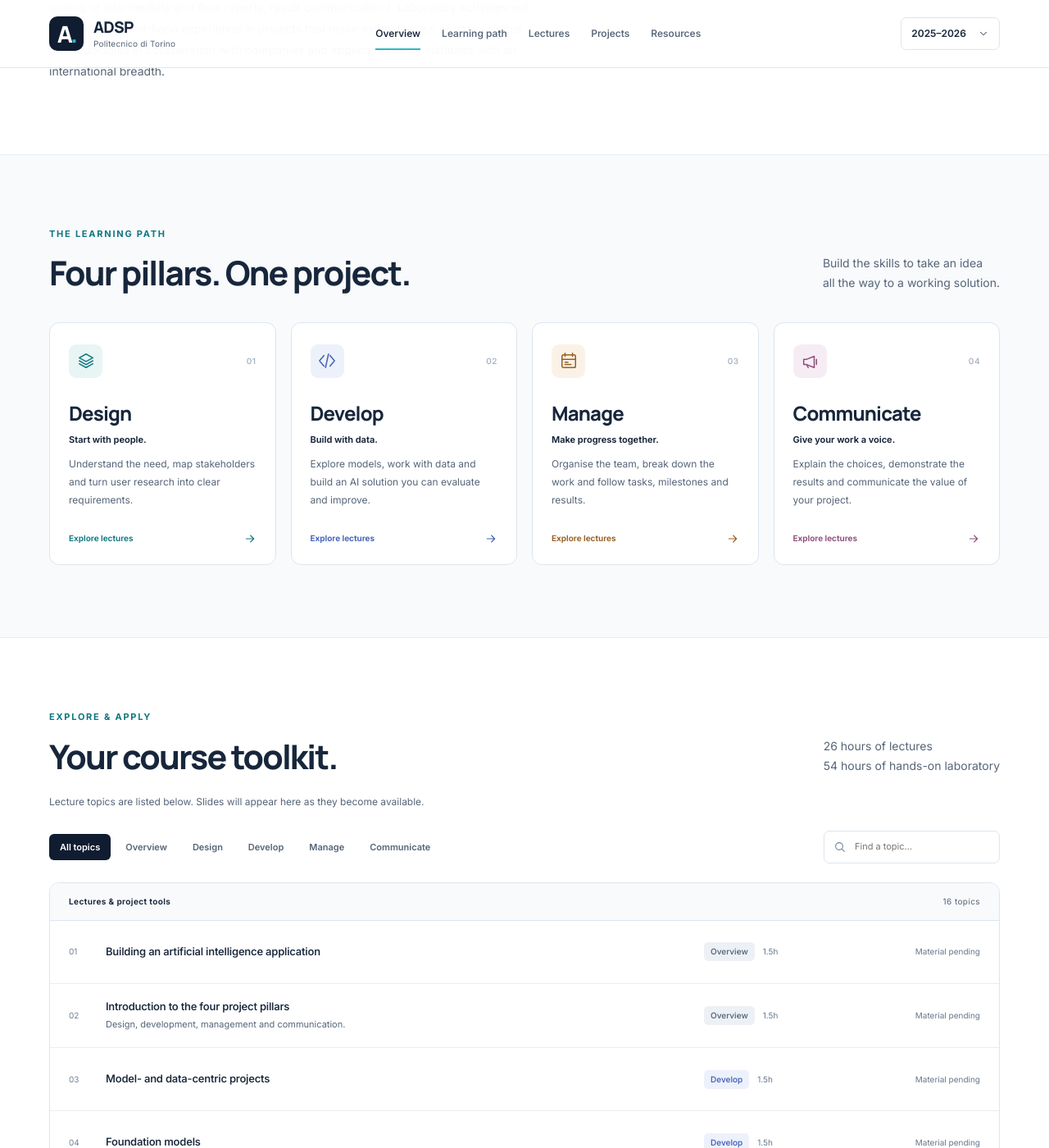
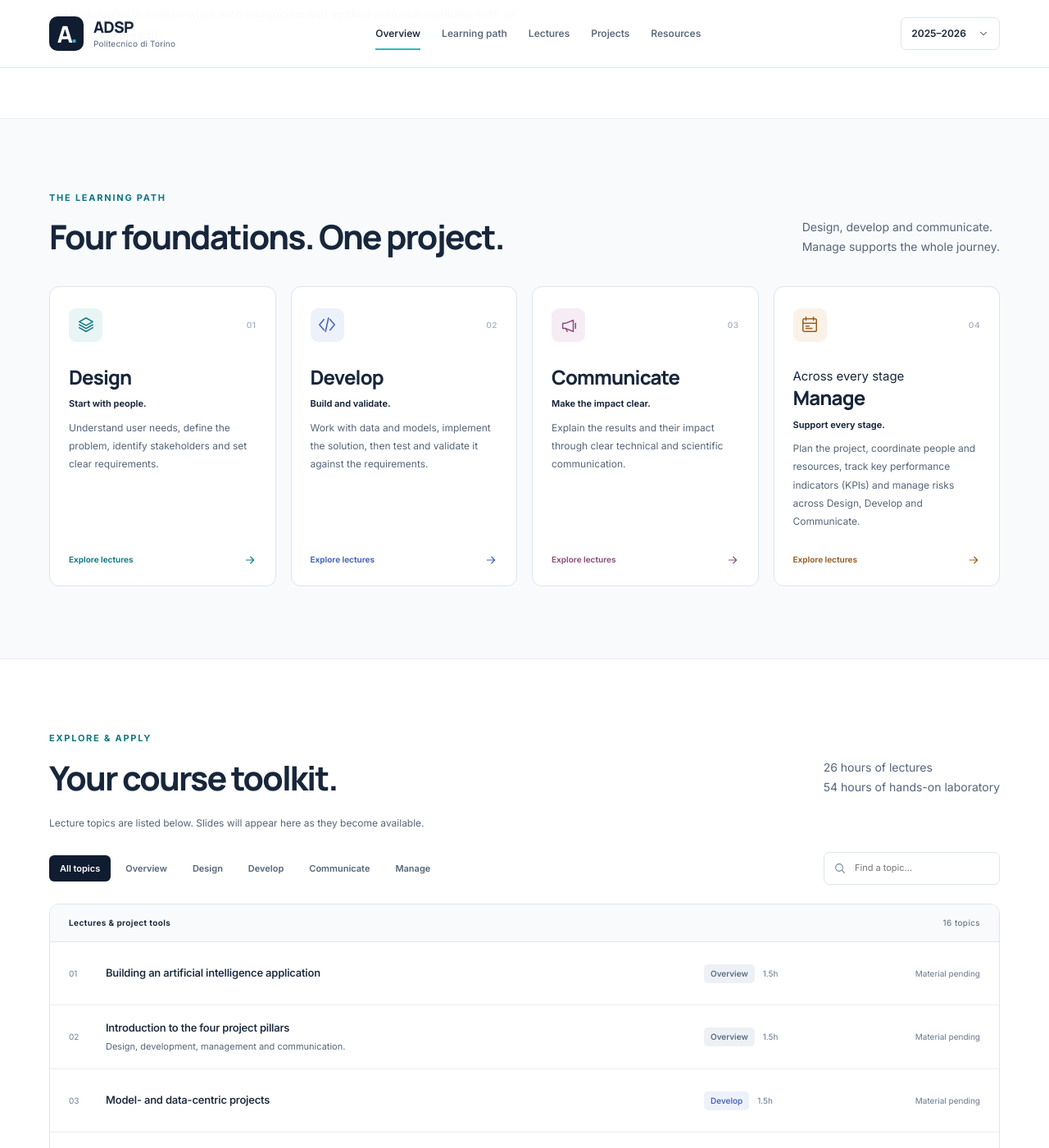
Before and after one commit to adsp-polito/adsp-polito.github.io, a Jekyll site: the page built from README.md, in a window 1280 px wide and 1400 px high, scrolled down 1308 px. Shown: the whole window at 82% size. Built offline with Jekyll 4.4.1, drawn with Linux system fonts in a browser that asks for light colours; some of the changed text lies outside the part shown.

Commit message:
Use the four-foundations model throughout the current course
Update the hero introduction, learning path, lecture filter labels and empty-result wording for 2025–2026. Place Manage across the three main foundations and preserve the archived framework.

```diff
--- a/_layouts/course.html
+++ b/_layouts/course.html
@@ -2,6 +2,8 @@
 layout: default
 ---
 {% assign course = site.data.courses[page.edition] %}
+{% assign mindset = site.data.pillars %}
+{% if course.current %}{% assign mindset = site.data.foundations %}{% endif %}
 <section class="hero" aria-labelledby="course-title">
   <span class="legacy-anchor" id="applied-data-science-project-adsp-{{ course.code | downcase }}{% if course.credits %}---{{ course.credits }}-cfu{% endif %}"></span>
   <div class="container">
@@ -10,21 +12,10 @@ layout: default
       <div class="hero-copy">
         <h1 id="course-title">Applied Data<br>Science Project<span>.</span></h1>
         <p class="hero-tagline">From AI concepts to<br><strong>real-world solutions.</strong></p>
-        <p class="hero-intro">Learn to design, develop, manage and communicate an AI project through hands-on collaboration.</p>
+        <p class="hero-intro">{% if course.current %}Learn to design, develop and communicate an AI project, with management supporting every step.{% else %}Learn to design, develop, manage and communicate an AI project through hands-on collaboration.{% endif %}</p>
         <div class="hero-actions"><a class="button button-primary" href="#lectures">Explore the course {% include icon.html name='arrow' %}</a><a class="hero-secondary" href="#projects">See student projects {% include icon.html name='external' %}</a></div>
       </div>
-      <div class="project-model" role="img" aria-label="An AI project connects four pillars: Design for people and purpose, Develop with data and models, Manage teams and milestones, Communicate results and impact.">
-        <div class="model-label"><span class="status-dot"></span>The project mindset</div>
-        <div class="model-canvas">
-          <svg class="model-connectors" viewBox="0 0 400 300" aria-hidden="true" focusable="false"><defs><marker id="arrowhead" markerWidth="6" markerHeight="6" refX="5" refY="3" orient="auto"><path d="M0 0L6 3L0 6" fill="currentColor"/></marker></defs><path d="M151 59H246M327 100V198M247 241H153M73 199V101" marker-end="url(#arrowhead)"/><path class="model-inner" d="M106 86L172 131M294 86L228 131M106 214L172 169M294 214L228 169"/></svg>
-          <div class="model-node node-design"><span class="node-number">01</span>{% include icon.html name='design' %}<strong>Design</strong><small>People & purpose</small></div>
-          <div class="model-node node-develop"><span class="node-number">02</span>{% include icon.html name='develop' %}<strong>Develop</strong><small>Data & models</small></div>
-          <div class="model-centre"><span>Your</span><strong>AI project</strong></div>
-          <div class="model-node node-manage"><span class="node-number">03</span>{% include icon.html name='manage' %}<strong>Manage</strong><small>Teams & milestones</small></div>
-          <div class="model-node node-communicate"><span class="node-number">04</span>{% include icon.html name='communicate' %}<strong>Communicate</strong><small>Results & impact</small></div>
-        </div>
-        <p>A real problem. Your team. An AI solution.</p>
-      </div>
+      {% include project-mindset.html %}
     </div>
     <dl class="course-facts">
       {% if course.credits %}<div><dt>Course credits</dt><dd>{{ course.credits }} <span>CFU</span></dd></div>{% else %}<div><dt>Course code</dt><dd class="fact-code">{{ course.code }}</dd></div>{% endif %}
@@ -45,8 +36,8 @@ layout: default
 </section>
 
 <section class="section pillars-section" id="learning-path" aria-labelledby="pillars-title">
-  <div class="container"><div class="section-heading"><div><span class="eyebrow">The learning path</span><h2 id="pillars-title">Four pillars. One project.</h2></div><p>Build the skills to take an idea<br>all the way to a working solution.</p></div>
-    <div class="pillar-grid">{% for pillar in site.data.pillars %}<a class="pillar-card pillar-{{ pillar.id }}" href="#lectures" data-pillar-link="{{ pillar.id }}"><div class="pillar-top"><span class="pillar-icon">{% include icon.html name=pillar.id %}</span><span class="pillar-number">{{ pillar.number }}</span></div><h3>{{ pillar.name }}</h3><strong>{{ pillar.question }}</strong><p>{{ pillar.description }}</p><span class="pillar-link">Explore lectures {% include icon.html name='arrow' %}</span></a>{% endfor %}</div>
+  <div class="container"><div class="section-heading"><div><span class="eyebrow">The learning path</span><h2 id="pillars-title">Four {% if course.current %}foundations{% else %}pillars{% endif %}. One project.</h2></div><p>{% if course.current %}Design, develop and communicate.<br> Manage supports the whole journey.{% else %}Build the skills to take an idea<br>all the way to a working solution.{% endif %}</p></div>
+    <div class="pillar-grid{% if course.current %} foundation-grid{% endif %}">{% for pillar in mindset %}<a class="pillar-card pillar-{{ pillar.id }}{% if course.current and pillar.id == 'manage' %} foundation-management{% endif %}" href="#lectures" data-pillar-link="{{ pillar.id }}"><div class="pillar-top"><span class="pillar-icon">{% include icon.html name=pillar.id %}</span><span class="pillar-number">{{ pillar.number }}</span></div>{% if course.current and pillar.id == 'manage' %}<span class="foundation-scope">Across every stage</span>{% endif %}<h3>{{ pillar.name }}</h3><strong>{{ pillar.question }}</strong><p>{{ pillar.description }}</p><span class="pillar-link">Explore lectures {% include icon.html name='arrow' %}</span></a>{% endfor %}</div>
   </div>
 </section>
 
@@ -56,13 +47,13 @@ layout: default
     <div class="section-heading"><div><span class="eyebrow">Explore & apply</span><h2 id="lectures-title">Your course toolkit.</h2></div><p>{% if course.lecture_hours %}{{ course.lecture_hours }} hours of lectures{% else %}Concepts, methods and practical tools{% endif %}<br>{% if course.lab_hours %}{{ course.lab_hours }} hours of hands-on laboratory{% else %}for your data science project{% endif %}</p></div>
     {% if course.current %}<p class="resource-note">Lecture topics are listed below. Slides will appear here as they become available.</p>{% endif %}
     <div class="resource-tools" hidden>
-      <div class="filter-tabs" role="group" aria-label="Filter lectures by pillar"><button type="button" data-filter="all" class="is-active" aria-pressed="true">All topics</button><button type="button" data-filter="overview" aria-pressed="false">Overview</button>{% for pillar in site.data.pillars %}<button type="button" data-filter="{{ pillar.id }}" aria-pressed="false">{{ pillar.name }}</button>{% endfor %}</div>
+      <div class="filter-tabs" role="group" aria-label="Filter lectures by {% if course.current %}foundation{% else %}pillar{% endif %}"><button type="button" data-filter="all" class="is-active" aria-pressed="true">All topics</button><button type="button" data-filter="overview" aria-pressed="false">Overview</button>{% for pillar in mindset %}<button type="button" data-filter="{{ pillar.id }}" aria-pressed="false">{{ pillar.name }}</button>{% endfor %}</div>
       <label class="search-box">{% include icon.html name='search' %}<span class="sr-only">Search lecture topics</span><input type="search" id="lecture-search" placeholder="Find a topic…" autocomplete="off"></label>
     </div>
     <div class="resource-library">
       <div class="library-caption"><span>Lectures & project tools</span><span id="resource-count" role="status" aria-live="polite">{{ course.lectures.size }} topics</span></div>
       <ul class="resource-list">{% for lecture in course.lectures %}<li class="resource-row" data-pillar="{{ lecture.pillar }}"><span class="resource-number">{% if forloop.index < 10 %}0{% endif %}{{ forloop.index }}</span><div class="resource-title"><h3>{{ lecture.title | escape }}</h3>{% if lecture.description %}<p>{{ lecture.description | escape }}</p>{% endif %}</div><div class="resource-meta"><span class="pillar-tag tag-{{ lecture.pillar }}">{{ lecture.pillar | capitalize }}</span>{% if lecture.duration %}<span class="resource-duration">{{ lecture.duration }}</span>{% endif %}</div><div class="resource-links">{% if lecture.links.size > 0 %}{% for link in lecture.links %}<a href="{{ link.url | relative_url | escape }}" aria-label="{{ link.label | escape }}: {{ lecture.title | escape }}">{% include icon.html name='file' %}{{ link.label | escape }}</a>{% endfor %}{% else %}<span class="resource-pending">{% if course.current %}Material pending{% elsif lecture.title == 'Project proposals' %}Topic only{% else %}Slides unavailable{% endif %}</span>{% endif %}</div></li>{% endfor %}</ul>
-      <div class="no-results" hidden><h3>Try another topic.</h3><p>Adjust your search or choose another pillar.</p><button type="button" class="text-button" id="reset-filters">Show all lectures {% include icon.html name='arrow' %}</button></div>
+      <div class="no-results" hidden><h3>Try another topic.</h3><p>Adjust your search or choose another {% if course.current %}foundation{% else %}pillar{% endif %}.</p><button type="button" class="text-button" id="reset-filters">Show all lectures {% include icon.html name='arrow' %}</button></div>
     </div>
     {% if course.labs.size > 0 %}<div class="lab-block"><div><span class="eyebrow">Put it into practice</span><h3>In the laboratory.</h3><p>Work with people, models and data.<br>Then bring them together in your team project.</p></div><ul>{% for lab in course.labs %}<li><div><strong>{{ lab.title | escape }}</strong>{% if lab.description %}<p>{{ lab.description | escape }}</p>{% endif %}</div><span>{{ lab.duration }}</span></li>{% endfor %}</ul></div>{% elsif course.lab_hours %}<div class="lab-summary"><span class="lab-icon">{% include icon.html name='develop' %}</span><div><h3>{{ course.lab_hours }} hours to build your project.</h3><p>Laboratory activities for the making of the projects.</p></div></div>{% endif %}
   </div>
```
